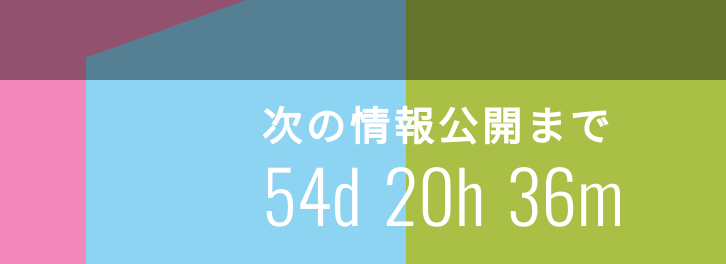
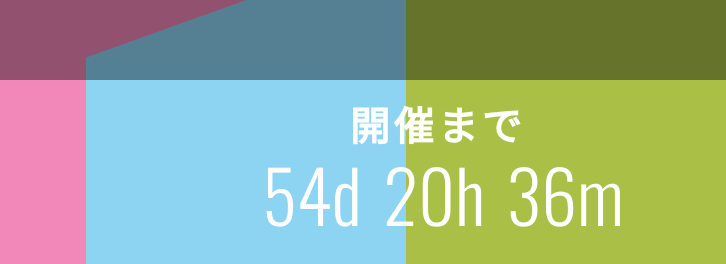
Before and after one commit to tsubame-rustica/tobiramusicfes, a plain HTML site: page index.html in a window 1280 px wide. Shown: the top 264 px of the page, 554-1280 px from the left. Drawn offline with nearby package versions, Linux system fonts and the light colour scheme; a web font is replaced by a local one.

Commit message:
公開準備

```diff
--- a/index.html
+++ b/index.html
@@ -41,7 +41,7 @@
                 <div class="title-right"><div class="text"><h2>Sat</h2><h2>2024</h2><h2>0622</h2></div></div>
                 <div class="title-top-right">
                     <div class="countdown">
-                        <div class="text"><h3>次の情報公開まで</h3></div><div class="time">
+                        <div class="text"><h3>開催まで</h3></div><div class="time">
                             <h1 class="day"></h1>
                             <h1 class="hour"></h1>
                             <h1 class="min"></h1>
@@ -154,7 +154,7 @@
                 </div>
                 <div class="countdown">
                     <div class="text">
-                        <h3>次の情報公開まで</h3>
+                        <h3>開催まで</h3>
                     </div>
                     <div class="time">
                         <h1 class="day"></h1>
```
